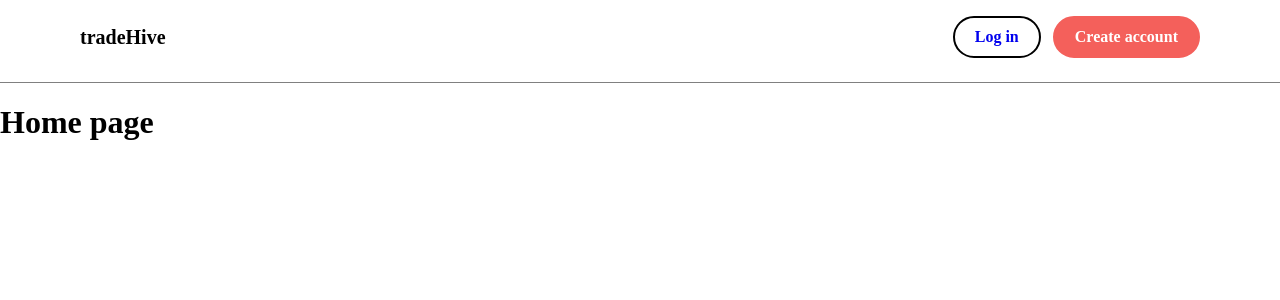
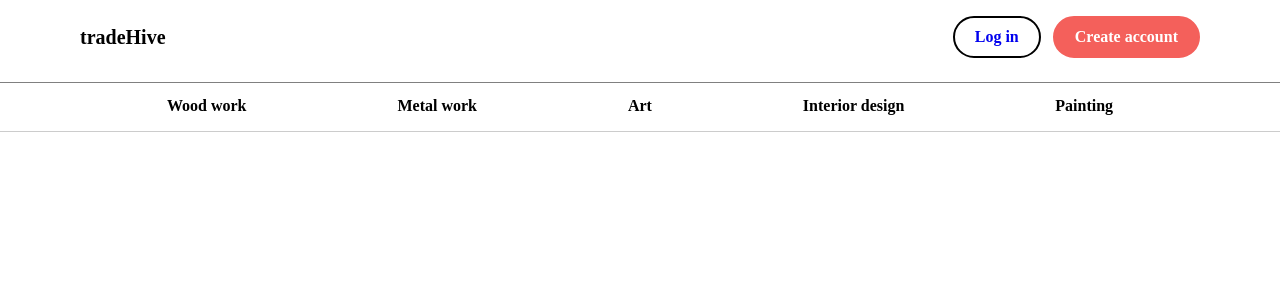
Before and after one commit to munene-m/TradeHive, a Vue app in the folder client/: page / in a window 1280 px wide. Shown: the top 300 px of the page. Built offline with nearby package versions, Linux system fonts and the light colour scheme.

Commit message:
added a secondary categories nav

```diff
--- a/client/src/App.vue
+++ b/client/src/App.vue
@@ -5,15 +5,22 @@ import { RouterLink, RouterView } from "vue-router";
 <template>
   <header>
     <div class="wrapper">
-
       <nav>
         <RouterLink class="heading" to="/">tradeHive</RouterLink>
         <div>
           <RouterLink class="loginBtn" to="/login">Log in</RouterLink>
-          <RouterLink class="registerBtn" to="/register">Create account</RouterLink>
+          <RouterLink class="registerBtn" to="/register"
+            >Create account</RouterLink
+          >
         </div>
-
       </nav>
+      <div class="categories">
+        <RouterLink to="/wood-work">Wood work</RouterLink>
+        <RouterLink to="/metal-work">Metal work</RouterLink>
+        <RouterLink to="/art">Art</RouterLink>
+        <RouterLink to="/interior-design">Interior design</RouterLink>
+        <RouterLink to="/painting">Painting</RouterLink>
+      </div>
     </div>
   </header>
 
@@ -21,49 +28,84 @@ import { RouterLink, RouterView } from "vue-router";
 </template>
 
 <style scoped>
+.wrapper {
+  position: relative;
+  height: 20h;
+}
 nav {
   display: flex;
   justify-content: space-between;
   align-items: center;
+  position: fixed;
+  top: 0;
+  left: 0;
+  right: 0;
+  z-index: 100;
+  transition: 0.4s;
   padding: 1rem 5rem 1.5rem 5rem;
   border-bottom: 1px solid grey;
+  background-color: white;
 }
 nav a {
   text-decoration: none;
 }
-.heading{
+.heading {
   color: black;
   font-size: 20px;
   font-weight: 700;
 }
-nav > div{
-  display:flex;
+nav > div {
+  display: flex;
   align-items: center;
 }
-.loginBtn{
+.loginBtn {
   padding: 10px 20px;
   border: 2px solid black;
   border-radius: 28px;
-  font-weight:bold;
+  font-weight: bold;
 }
 .registerBtn {
-  padding:10px 20px;
+  padding: 10px 20px;
   color: white;
-  background-color: #F4605B;
-  border: 2px solid #F4605B;
+  background-color: #f4605b;
+  border: 2px solid #f4605b;
   border-radius: 28px;
   margin-left: 12px;
   font-weight: bold;
 }
+.categories {
+  position: absolute;
+  padding: 1rem;
+  background: white;
+  position: fixed;
+  top: 5rem;
+  right: 0;
+  left: 0;
+  border-top: 1px solid #ccc;
+  border-bottom: 1px solid #ccc;
+  display: flex;
+  justify-content: space-evenly;
+  align-items: center;
+}
+.categories a {
+  text-decoration: none;
+  color: black;
+  font-weight: bold;
+}
+.categories a:hover {
+  text-decoration-line: underline;
+  text-decoration-thickness: 2px;
+  text-decoration-color: #f4605b;
+}
 @media only screen and (max-width: 768px) {
-  nav{
+  nav {
     display: flex;
     justify-content: space-around;
     align-items: center;
     padding-right: 0;
     padding-left: 0;
   }
-  .loginBtn{
+  .loginBtn {
     display: none;
   }
 }
```
